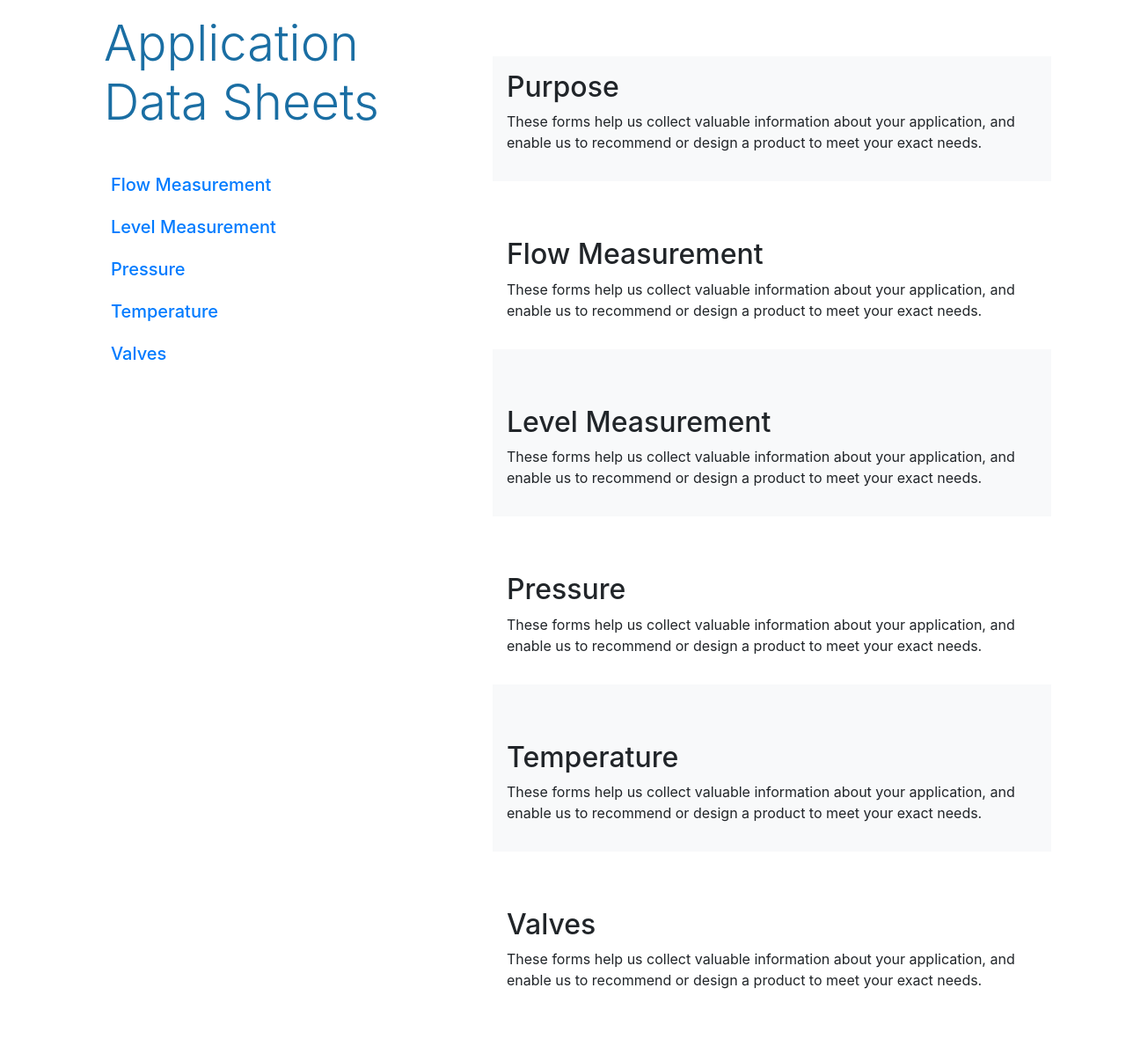
After one commit to skaaldig/application_sheets, a Django app: page /application-forms/ in a window 1280 px wide. The commit adds this page. Shown: the whole page at 88% size. Run offline with Django 3.2, Linux system fonts and the light colour scheme; some libraries are stand-ins or nearby versions.

Commit message:
template editing

```diff
--- a/appsheets/static/css/custom.css
+++ b/appsheets/static/css/custom.css
@@ -1,6 +1,6 @@
 
-.bd-text-blue {
-	color:#4778bb;
+.bg-accblue {
+	background-color:#1a6ea3;
 }
 
 
@@ -10,3 +10,7 @@
   border-color:#551400;
   color:white;
 }
+
+.text-accblue {
+	color:#1a6ea3;
+}
--- /dev/null
+++ b/appsheets/templates/pages/application_selector.html
@@ -0,0 +1,55 @@
+{% extends 'base.html' %}
+
+{% block content %}
+<div class="row">
+	<div class="col-md-5 pb-5 pt-3 px-5">
+		<h2 class="display-4 pb-3 text-accblue">Application Data Sheets</h2>
+		<a href="#"><h5 class="py-2 mt-4 pl-2">Flow Measurement</h5></a>
+		<a href="level/"><h5 class="py-2 pl-2">Level Measurement</h5></a>
+		<a href="#"><h5 class="py-2 pl-2">Pressure</h5></a>
+		<a href="#"><h5 class="py-2 pl-2">Temperature</h5></a>
+		<a href="#"><h5 class="py-2 pl-2">Valves</h5></a>
+	</div>
+
+	<div class="col-md-7 mt-3 py-5">
+
+		<div class="bg-light round p-3">
+		<h2>Purpose</h2>
+		<p>These forms help us collect valuable information about your application, and
+			enable us to recommend or design a product to meet your exact needs.</p>
+		</div>
+
+		<div class="round p-3">
+			<h2 class="mt-5">Flow Measurement</h2>
+			<p>These forms help us collect valuable information about your application, and
+			enable us to recommend or design a product to meet your exact needs.</p>
+		</div>
+
+		<div class="bg-light round p-3">
+			<h2 class="mt-5">Level Measurement</h2>
+			<p>These forms help us collect valuable information about your application, and
+				enable us to recommend or design a product to meet your exact needs.</p>
+		</div>
+
+		<div class="round p-3">
+			<h2 class="mt-5">Pressure</h2>
+			<p>These forms help us collect valuable information about your application, and
+				enable us to recommend or design a product to meet your exact needs.</p>
+		</div>
+
+		<div class="bg-light round p-3">
+			<h2 class="mt-5">Temperature</h2>
+			<p>These forms help us collect valuable information about your application, and
+				enable us to recommend or design a product to meet your exact needs.</p>
+		</div>
+
+		<div class="round p-3">
+			<h2 class="mt-5">Valves</h2>
+			<p>These forms help us collect valuable information about your application, and
+				enable us to recommend or design a product to meet your exact needs.</p>
+		</div>
+
+	</div>
+</div>
+
+{% endblock %}
--- a/config/urls.py
+++ b/config/urls.py
@@ -20,7 +20,8 @@ urlpatterns = [
         include("appsheets.users.urls", namespace="users"),
     ),
     path("accounts/", include("allauth.urls")),
-    path("level/", include("level.urls")),
+    path("application-forms/", TemplateView.as_view(template_name="pages/application_selector.html")),
+    path("application-forms/level/", include("level.urls")),
 ] + static(
     settings.MEDIA_URL, document_root=settings.MEDIA_ROOT
 )
--- a/level/forms.py
+++ b/level/forms.py
@@ -32,12 +32,12 @@ class GeneralInfoForm(forms.Form):
         ('IN', 'IN')
     )
 
-    tag_number = forms.CharField(max_length=255)
+    tag_number = forms.CharField(max_length=255, required=False)
     measurement_principal = forms.ChoiceField(widget=forms.Select, choices=MEASURING_PRINCIPAL)
     measurement_type = forms.ChoiceField(widget=forms.Select, choices=MEASUREMENT_TYPE)
-    chamber_height = forms.IntegerField()
+    bypass_chamber_height = forms.IntegerField()
     height_unit = forms.ChoiceField(widget=forms.Select, choices=UNITS)
-    chamber_width = forms.IntegerField()
+    bypass_chamber_width = forms.IntegerField()
     width_unit = forms.ChoiceField(widget=forms.Select, choices=UNITS)
     chamber_material = forms.CharField(max_length=255)
 
--- a/level/tests.py
+++ b/level/tests.py
@@ -1,7 +1,7 @@
 from django.test import TestCase
 
 from django.urls import resolve
-from .views import level_page
+from .views import LevelWizard
 # Create your tests here.
 
 
@@ -9,8 +9,8 @@ class LevelPageTest(TestCase):
 
     def test_level_url_resolves_to_level_page(self):
         found = resolve('/level/')
-        self.assertEqual(found.func, level_page)
+        self.assertEqual(found.func.view_class, LevelWizard)
 
     def test_level_uses_level_form_template(self):
         response = self.client.get('/level/')
-        self.assertTemplateUsed(response, 'pages/level_form.html')
+        self.assertTemplateUsed(response, 'pages/levelform.html')
--- a/level/urls.py
+++ b/level/urls.py
@@ -3,8 +3,16 @@ from . import views
 
 from . import forms
 
+
+level_forms = (
+    ('contactinfo', forms.ContactInfoForm),
+    ('generalinfo', forms.GeneralInfoForm),
+    ('tankinfo', forms.TankInformationForm),
+    ('processinfo', forms.ProcessConditionsForm),
+)
+
 urlpatterns = [
-    path("level-application/", views.LevelWizard.as_view(
+    path("", views.LevelWizard.as_view(
         [
             forms.ContactInfoForm,
             forms.GeneralInfoForm,
```
Also changed, not shown: appsheets/templates/pages/level_tank_material.html (deleted, +0 -74 lines), appsheets/templates/pages/levelform.html (+22 -12 lines), functional_tests/tests.py (+6 -2 lines), level/views.py (+0 -8 lines).
